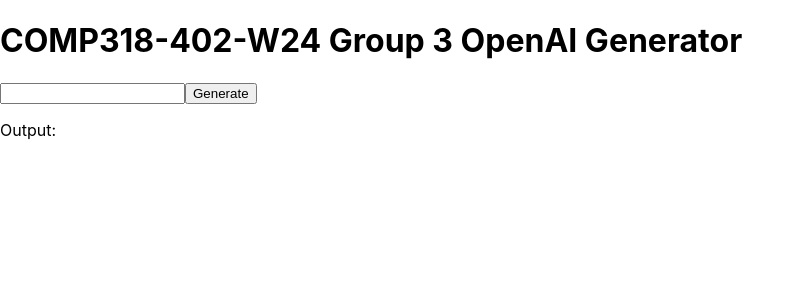
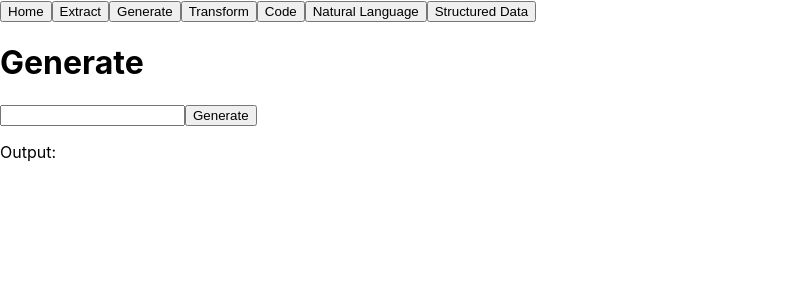
Before and after one commit to ralphcristofer/comp318-openai-project, a React (Create React App) app: page / in a window 1280 px wide. Both pictures are taken after a click on the button "Generate". Shown: the top 300 px of the page, without its empty margins (0-805 px from the left). Built offline with nearby package versions, Linux system fonts and the light colour scheme; no server answers.

Commit message:
Creating component for organized menus and views. Edited App.js menu to creating buttons for each components

```diff
--- a/src/App.js
+++ b/src/App.js
@@ -1,36 +1,53 @@
 import React, { useState } from "react";
 
+// Importing the view components
+// This is to separate menus and to organize pages easier
+// I'm creating at least 6 menus for now based on prompt example categories
+import HomePage from './components/HomePage';
+import Extract from './components/Extract';
+import Generate from './components/Generate';
+import Transform from './components/Transform';
+import Code from './components/Code';
+import NaturalLanguage from './components/NaturalLanguage';
+import StructuredData from './components/StructuredData';
+
+
 function App() {
-  const [inputText, setInputText] = useState('');
-  const [outputText, setOutputText] = useState('');
+  const [currentView, setCurrentView] = useState('home');
 
-  const handleInputChange = (e) => {
-    setInputText(e.target.value);
-  };
-
-  const handleButtonClick = async () => {
-    const respose = await fetch('/generate', {
-      method: 'POST',
-      headers: {
-        'Content-Type': 'application/json',
-      },
-      body: JSON.stringify({ prompt: inputText}),
-    });
-    const data = await respose.json();
-    setOutputText(data.result);
+  const pageView = () => {
+    switch (currentView) {
+      case 'extract':
+        return <Extract />;
+      case 'generate':
+        return <Generate />;
+      case 'transform':
+        return <Transform />;
+      case 'code':
+        return <Code />;
+      case 'naturalLanguage':
+        return <NaturalLanguage />;
+      case 'structuredData':
+        return <StructuredData />;
+      default:
+        return <HomePage />;
+    }
   };
 
   return (
     <div className="container">
-      <h1>COMP318-402-W24 Group 3 OpenAI Generator</h1>
-      <input type="text" value={inputText} onChange={handleInputChange} className="input-field" />
-      <button onClickCapture={handleButtonClick} className="button">Generate</button>
-      <div className="output">
-        <p>Output:</p>
-        <p>{outputText}</p>
-      </div>
+      <nav>
+        <button onClick={() => setCurrentView('home')}>Home</button>
+        <button onClick={() => setCurrentView('extract')}>Extract</button>
+        <button onClick={() => setCurrentView('generate')}>Generate</button>
+        <button onClick={() => setCurrentView('transform')}>Transform</button>
+        <button onClick={() => setCurrentView('code')}>Code</button>
+        <button onClick={() => setCurrentView('naturalLanguage')}>Natural Language</button>
+        <button onClick={() => setCurrentView('structuredData')}>Structured Data</button>
+      </nav>
+      {pageView()}
     </div>
   );
-};
+}
 
 export default App;
--- /dev/null
+++ b/src/components/Code.js
@@ -0,0 +1,7 @@
+import React from 'react';
+
+function Code() {
+    return <div>Code Component</div>
+}
+
+export default Code;
--- /dev/null
+++ b/src/components/Extract.js
@@ -0,0 +1,7 @@
+import React from 'react';
+
+function Extract() {
+    return <div>Extract Component</div>
+}
+
+export default Extract;
--- /dev/null
+++ b/src/components/Generate.js
@@ -0,0 +1,36 @@
+import React, { useState } from "react";
+
+function Generate() {
+  const [inputText, setInputText] = useState('');
+  const [outputText, setOutputText] = useState('');
+
+  const handleInputChange = (e) => {
+    setInputText(e.target.value);
+  };
+
+  const handleButtonClick = async () => {
+    const respose = await fetch('/generate', {
+      method: 'POST',
+      headers: {
+        'Content-Type': 'application/json',
+      },
+      body: JSON.stringify({ prompt: inputText}),
+    });
+    const data = await respose.json();
+    setOutputText(data.result);
+  };
+
+  return (
+    <div className="container">
+      <h1>Generate</h1>
+      <input type="text" value={inputText} onChange={handleInputChange} className="input-field" />
+      <button onClickCapture={handleButtonClick} className="button">Generate</button>
+      <div className="output">
+        <p>Output:</p>
+        <p>{outputText}</p>
+      </div>
+    </div>
+  );
+};
+
+export default Generate;
--- /dev/null
+++ b/src/components/HomePage.js
@@ -0,0 +1,7 @@
+import React from 'react';
+
+function HomePage() {
+    return <div>HomePage Component</div>
+}
+
+export default HomePage;
--- /dev/null
+++ b/src/components/NaturalLanguage.js
@@ -0,0 +1,7 @@
+import React from 'react';
+
+function NaturalLanguage() {
+    return <div>NaturalLanguage Component</div>
+}
+
+export default NaturalLanguage;
--- /dev/null
+++ b/src/components/StructuredData.js
@@ -0,0 +1,7 @@
+import React from 'react';
+
+function StructuredData() {
+    return <div>StructuredData Component</div>
+}
+
+export default StructuredData;
--- /dev/null
+++ b/src/components/Transform.js
@@ -0,0 +1,7 @@
+import React from 'react';
+
+function Transform() {
+    return <div>Transform Component</div>
+}
+
+export default Transform;
```
